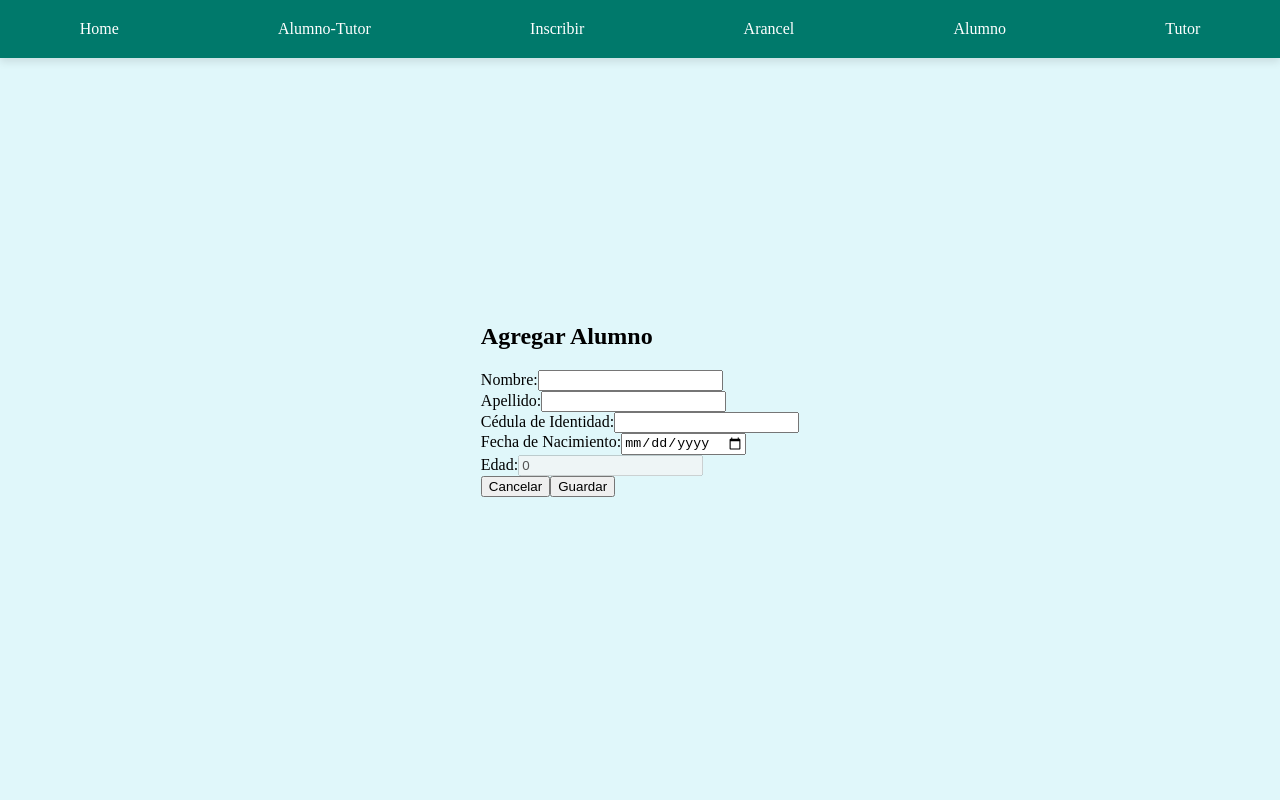
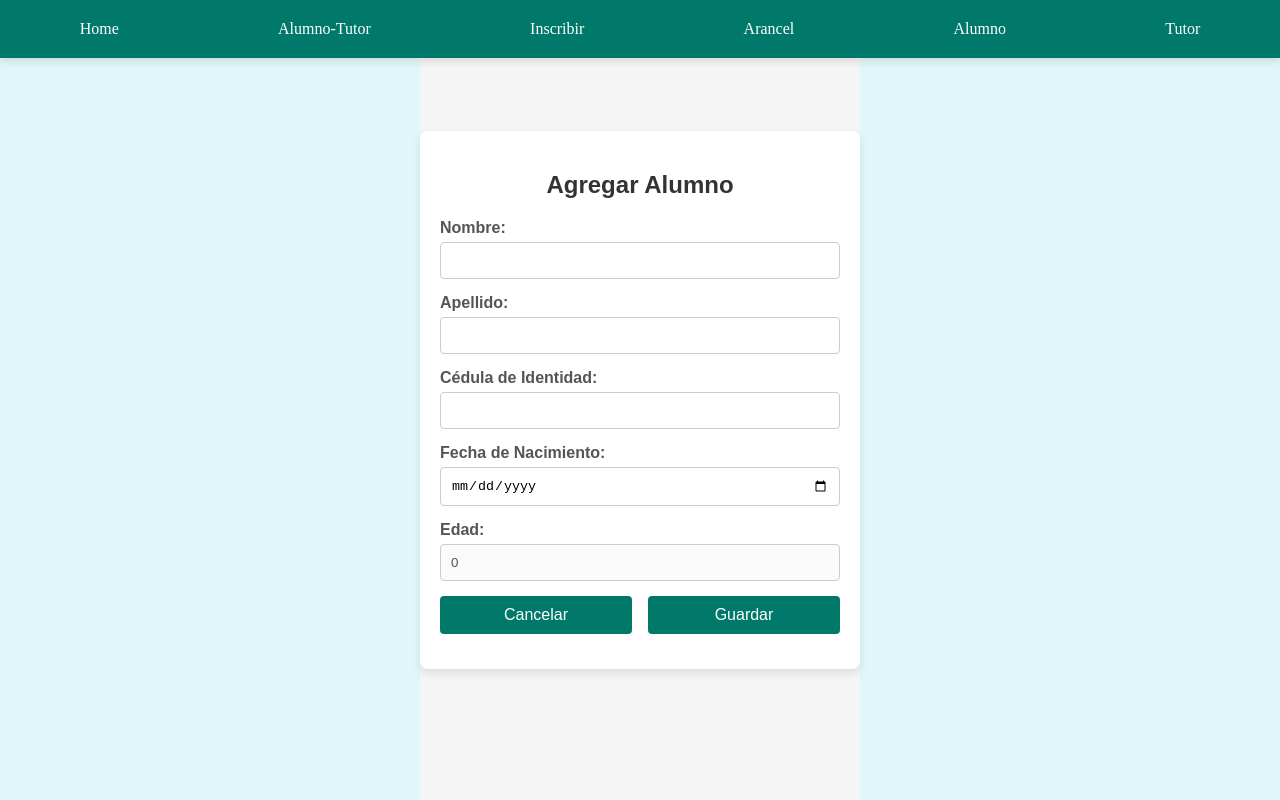
Before and after one commit to AlbertoFerreiraC/FrontCEPB, an Angular app: page /alumno in a window 1280 px wide. Built offline with nearby package versions, Linux system fonts and the light colour scheme.

Commit message:
visual del alumno

```diff
--- a/src/app/alumno/alumno.component.css
+++ b/src/app/alumno/alumno.component.css
@@ -0,0 +1,94 @@
+/* alumno-form.component.css */
+
+.content-container {
+    display: flex;
+    justify-content: center;
+    align-items: center;
+    height: 100vh;
+    background-color: #f5f5f5;
+    font-family: Arial, sans-serif;
+  }
+
+  .alumno-form-container {
+    background-color: #fff;
+    padding: 20px;
+    border-radius: 8px;
+    box-shadow: 0 4px 8px rgba(0, 0, 0, 0.1);
+    width: 400px;
+  }
+
+  h2 {
+    text-align: center;
+    color: #333;
+  }
+
+  .form-group {
+    margin-bottom: 15px;
+  }
+
+  label {
+    display: block;
+    margin-bottom: 5px;
+    font-weight: bold;
+    color: #555;
+  }
+
+  input[type="text"],
+  input[type="date"],
+  input[type="number"] {
+    width: 100%;
+    padding: 10px;
+    border: 1px solid #ccc;
+    border-radius: 4px;
+    box-sizing: border-box;
+  }
+
+  input[type="text"]:focus,
+  input[type="date"]:focus,
+  input[type="number"]:focus {
+    border-color: #00796b;;
+    outline: none;
+  }
+
+  button {
+    width: 48%;
+    padding: 10px;
+    border: none;
+    border-radius: 4px;
+    cursor: pointer;
+    font-size: 16px;
+  }
+
+  button[type="button"] {
+    background-color: #00796b;
+    color: #fff;
+    margin-right: 4%;
+  }
+
+  button[type="button"]:hover {
+    background-color: #099264;
+  }
+
+  button[type="submit"] {
+    background-color: #00796b;;
+    color: #fff;
+  }
+  /* Efecto de hover en el botón de guarda */
+  button[type="submit"]:hover {
+    background-color: #099264;
+ }
+
+  @media (max-width: 500px) {
+    .alumno-form-container {
+      width: 90%;
+    }
+
+    button {
+      width: 100%;
+      margin-bottom: 10px;
+    }
+
+    button[type="button"] {
+      margin-right: 0;
+    }
+  }
--- a/src/app/inscripcion/inscripcion.component.css
+++ b/src/app/inscripcion/inscripcion.component.css
@@ -1,18 +1,24 @@
 /* src/app/inscripcion/inscripcion.component.css */
 
+body, html {
+  height: 100%;
+  margin: 0;
+  display: flex;
+  justify-content: center;
+  align-items: center;
+}
+
 .arancel-container {
+  display: flex;
+  flex-direction: column;
+  justify-content: center;
+  align-items: center;
   max-width: 600px;
-  margin: 70% auto 0;
   padding: 20px;
   background-color: #fff;
   border-radius: 5px;
   box-shadow: 0 2px 10px rgba(0, 0, 0, 0.1);
-}
-
-.school-image {
-  position: absolute;
-  top: 1px;
-  left: 1px;
+  position: relative;
 }
 
 .arancel-container h2 {
@@ -53,6 +59,7 @@
 
 .arancel-container .btn:hover {
   background-color: #099264;
+  color: #fff;
 }
 
 @media (max-width: 768px) {
```
